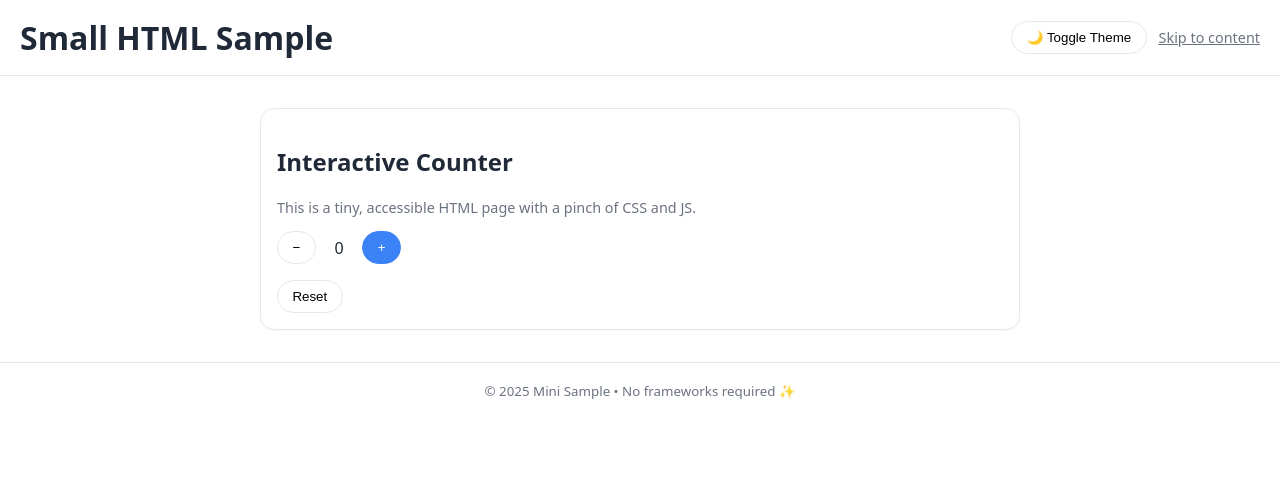
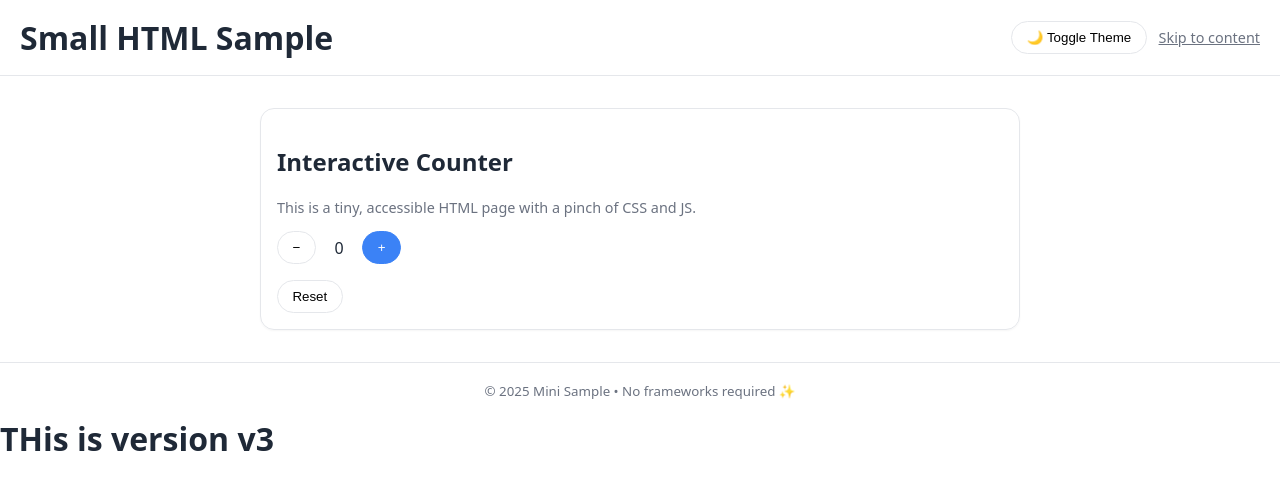
Before and after one commit to sunrawme/testdemorepo, a plain HTML site: page index.html in a window 1280 px wide. Drawn offline with Linux system fonts and the light colour scheme.

Commit message:
third v2 commit

```diff
--- a/index.html
+++ b/index.html
@@ -74,4 +74,5 @@
     reset.addEventListener('click', () => { count = 0; countOut.value = 0; localStorage.setItem('count', 0); });
   </script>
 </body>
+   <h1>THis is version v3<h1>
 </html>
```
